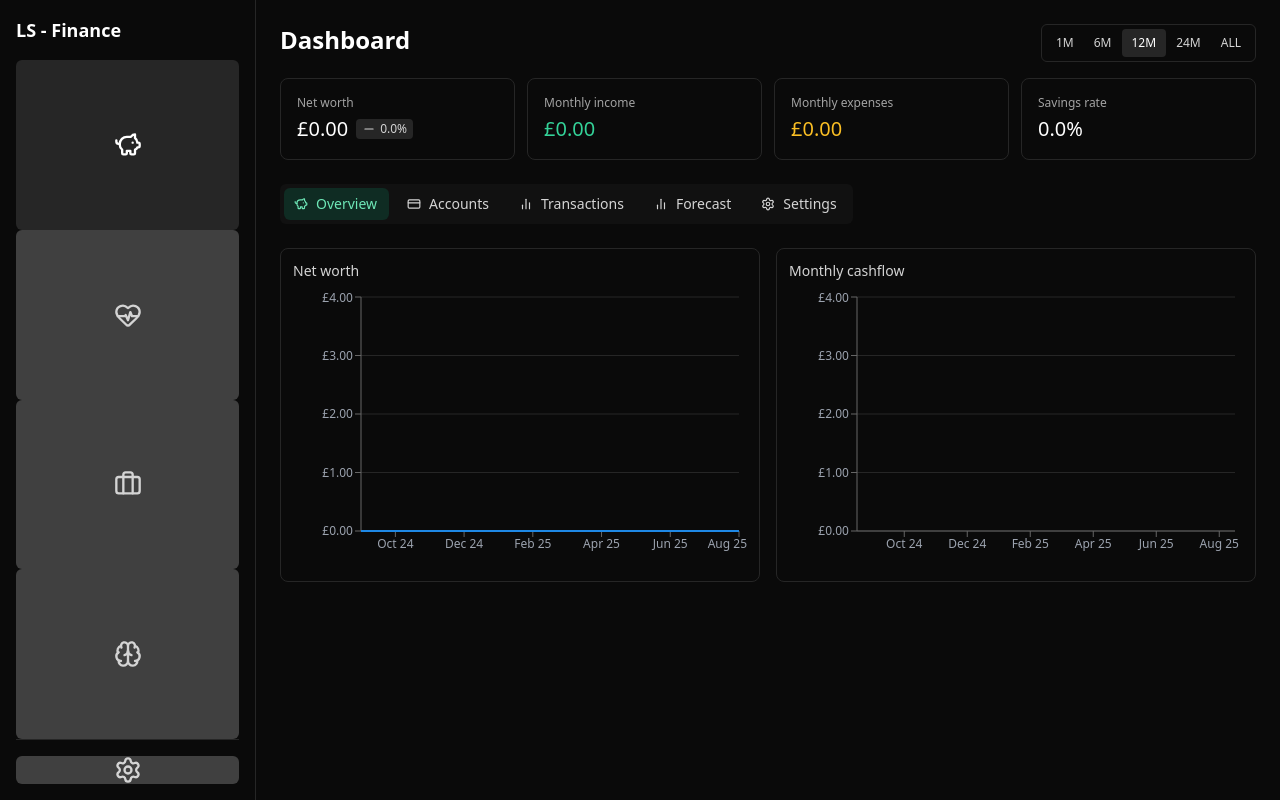
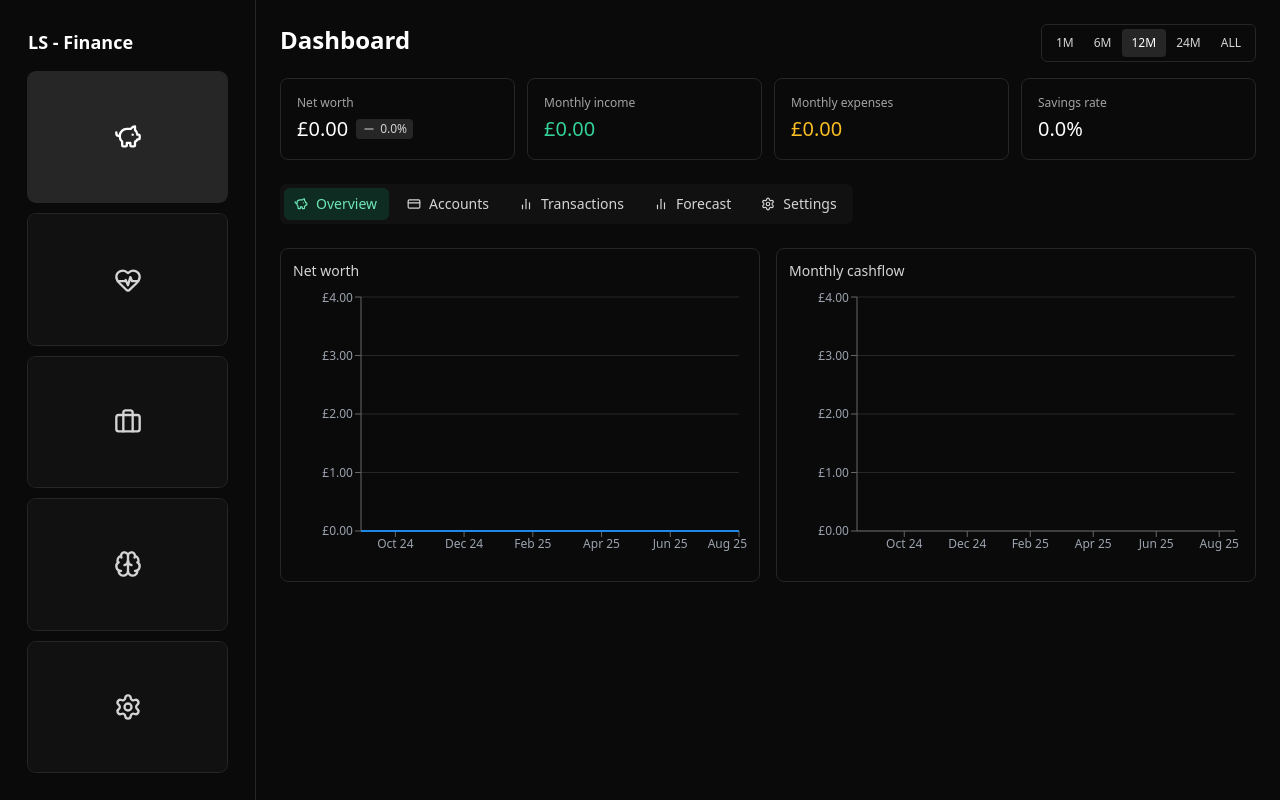
Before and after one commit to EthDevelopment/Lifesculptor-V1, a React (Vite) app in the folder lifesculptor-finance/: page /finance in a window 1280 px wide. Built offline with nearby package versions, Linux system fonts and the light colour scheme.

Commit message:
tile's in place, design in place, navigation complete, refactoring complete merge to main and get started on settings page. Completed in this PR - Templated the layout for all other subpages will just need data sources connected

```diff
--- a/lifesculptor-finance/src/layout/AppSidebar.tsx
+++ b/lifesculptor-finance/src/layout/AppSidebar.tsx
@@ -1,12 +1,6 @@
 import { NavLink } from "react-router-dom";
 import { type ComponentType } from "react";
-import {
-  PiggyBank,
-  HeartPulse,
-  Briefcase,
-  Brain,
-  Settings as Cog,
-} from "lucide-react";
+import { PiggyBank, HeartPulse, Briefcase, Brain, Settings as Cog } from "lucide-react";
 
 export type NavItem = {
   to: string;
@@ -23,40 +17,40 @@ export default function AppSidebar({
   title: string;
   items: NavItem[];
 }) {
-  const iconClass = ({ isActive }: { isActive: boolean }) =>
+  const baseTile =
+    "block w-full h-full rounded-lg ring-1 ring-neutral-800 transition-colors flex items-center justify-center";
+
+  const tileClass = ({ isActive }: { isActive: boolean }) =>
     [
-      "flex items-center justify-center rounded-md transition-colors w-full",
+      baseTile,
       isActive
-        ? "bg-neutral-800 text-white"
-        : "bg-neutral-700 text-neutral-300 hover:bg-neutral-800 hover:text-white",
+        ? "bg-neutral-800 text-white ring-neutral-700"
+        : "bg-neutral-900/60 text-neutral-300 hover:bg-neutral-800 hover:text-white",
     ].join(" ");
 
   return (
-    <div className="h-full flex flex-col">
+    <div className="h-full flex flex-col p-3">
       {/* Title acts as Home */}
       <NavLink to="/" className="text-lg font-bold mb-4 text-white block">
         {title}
       </NavLink>
 
-      {/* App switcher: vertical icon rail */}
-      <div className="flex-1 flex flex-col justify-between">
-        <NavLink to="/finance" className={iconClass} title="Finance" style={{ flexGrow: 1 }}>
+      {/* Evenly distributed icon tiles */}
+      <div className="grid grid-rows-5 gap-3 flex-1">
+        <NavLink to="/finance" className={tileClass} aria-label="Finance" title="Finance">
           <PiggyBank size={28} />
         </NavLink>
-        <NavLink to="/health" className={iconClass} title="Health" style={{ flexGrow: 1 }}>
+        <NavLink to="/health" className={tileClass} aria-label="Health" title="Health">
           <HeartPulse size={28} />
+          <span className="sr-only">Health</span>
         </NavLink>
-        <NavLink to="/work" className={iconClass} title="Work" style={{ flexGrow: 1 }}>
+        <NavLink to="/work" className={tileClass} aria-label="Work" title="Work">
           <Briefcase size={28} />
         </NavLink>
-        <NavLink to="/mind" className={iconClass} title="Mind" style={{ flexGrow: 1 }}>
+        <NavLink to="/mind" className={tileClass} aria-label="Mind" title="Mind">
           <Brain size={28} />
         </NavLink>
-      </div>
-
-      {/* Global settings at bottom */}
-      <div className="pt-4 mt-auto border-t border-neutral-800">
-        <NavLink to="/settings" className={iconClass} title="Settings" style={{ width: "100%" }}>
+        <NavLink to="/settings" className={tileClass} aria-label="Settings" title="Settings">
           <Cog size={28} />
         </NavLink>
       </div>
```
